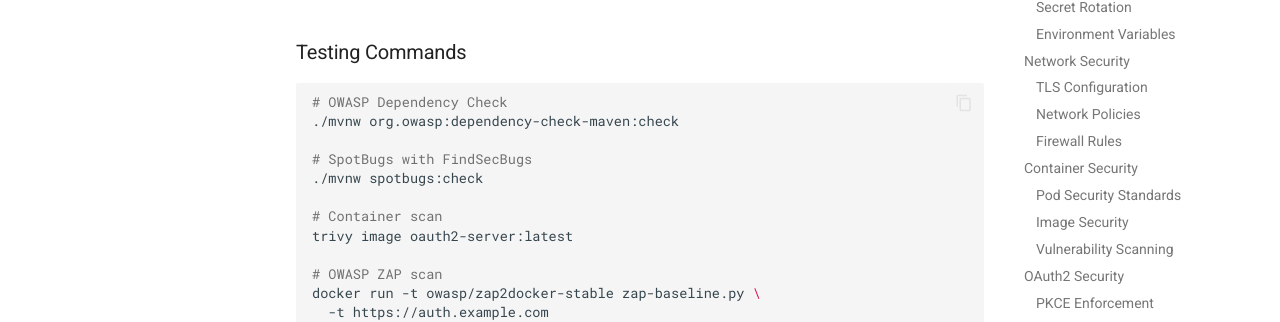
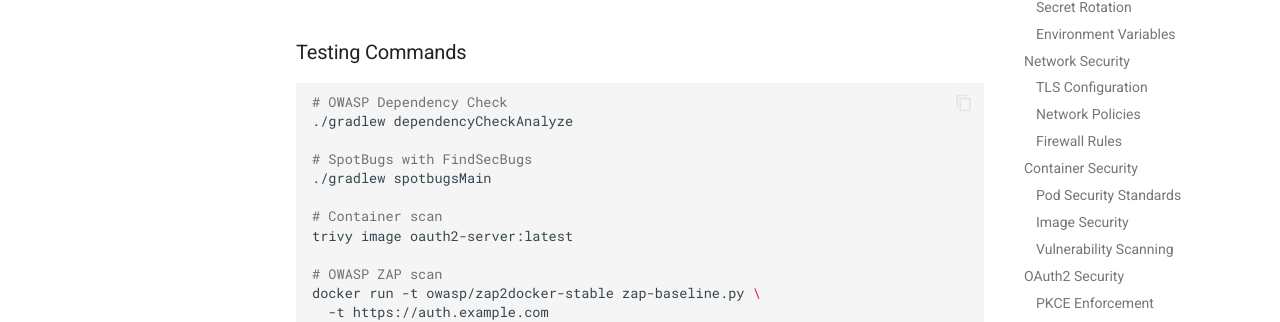
Before and after one commit to ianlintner/bootsandcats, an MkDocs documentation site: the page built from docs/security.md, in a window 1280 px wide and 900 px high, scrolled down 10409 px. Shown: the part 236-558 px from the top of the window. Built offline with MkDocs 1.6.1 and Material for MkDocs 9.7.7, drawn with Linux system fonts in a browser that asks for light colours; comment, search, counter and statistics services are not loaded; the version menu is left out.

Commit message:
fix: Update security documentation to reflect Gradle commands for dependency checks and static analysis

````diff
--- a/docs/security.md
+++ b/docs/security.md
@@ -439,10 +439,10 @@ See [Incident Response](operations/incident-response.md) for detailed procedures
 
 ```bash
 # OWASP Dependency Check
-./mvnw org.owasp:dependency-check-maven:check
+./gradlew dependencyCheckAnalyze
 
 # SpotBugs with FindSecBugs
-./mvnw spotbugs:check
+./gradlew spotbugsMain
 
 # Container scan
 trivy image oauth2-server:latest
````
Also changed, not shown: docs/architecture/security.md (+2 -2 lines).
